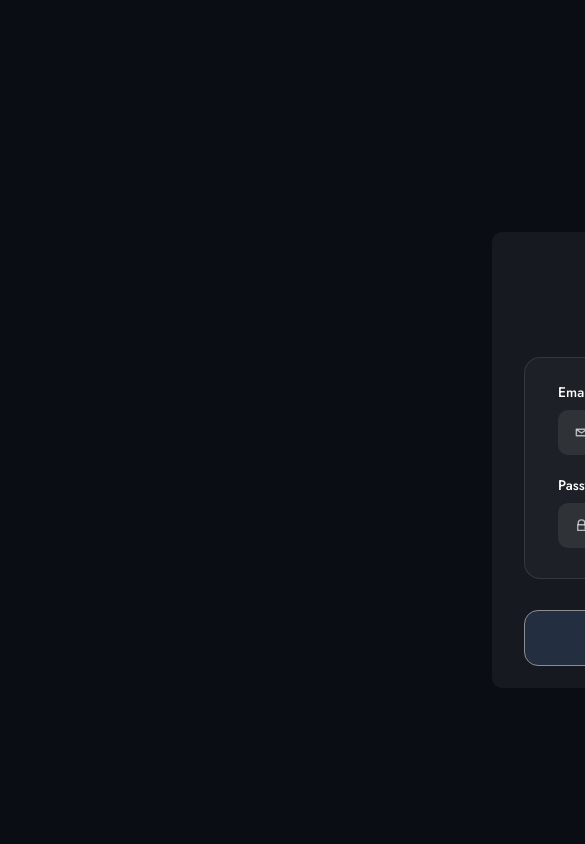
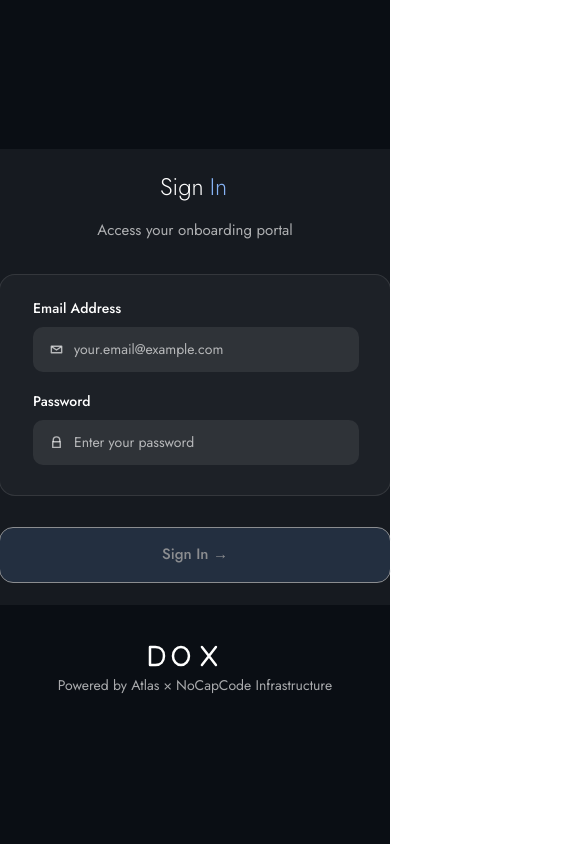
Before and after one commit to NoCapCode-tm/Dox, a React (Vite) app: page / in a window 390 px wide. Shown: the top 844 px of the page, 585 px wide, since content can reach past the window. Built offline with nearby package versions, Linux system fonts and the light colour scheme.

Commit message:
fix: make SignIn page responsive with flex centering instead of fixed canvas dimensions

```diff
--- a/src/pages/SignIn.jsx
+++ b/src/pages/SignIn.jsx
@@ -22,10 +22,9 @@ const SignIn = () => {
   };
 
   return (
-    <div className="relative w-[1440px] h-[1024px] bg-[#0A0E14] mx-auto overflow-hidden">
-
+<div className="relative min-h-screen w-full bg-[#0A0E14] flex flex-col items-center justify-center">
       {/* ── Card — 456×456, top:232, left:492, radius:10px ── */}
-      <div className="absolute top-[232px] left-[492px] w-[456px] h-[456px] rounded-[10px] bg-[rgba(255,255,255,0.05)]">
+      <div className="relative w-[456px] h-[456px] rounded-[10px] bg-[rgba(255,255,255,0.05)]">
 
         {/* Title — top:22, left:193, width:71, height:33 */}
         <div className="absolute top-[22px] left-[193px] w-[71px] h-[33px] flex items-center gap-[6px]">
@@ -97,15 +96,15 @@ const SignIn = () => {
         </button>
       </div>
 
-      {/* ── DOX logo — top:930, left:673, width:94.875, height:22 ── */}
-      <div className="absolute top-[930px] left-[673px] w-[94px] h-[22px]">
-        <DoxLogo />
-      </div>
-
-      {/* ── Footer text — top:967, left:485, width:471, height:27 ── */}
-      <p className="absolute top-[967px] left-[485px] w-[471px] h-[27px] font-[Jost] text-[24px] font-normal text-[rgba(255,255,255,0.65)] leading-[27px] text-center m-0">
-        Powered by Atlas × NoCapCode Infrastructure
-      </p>
+      {/* Footer — below card, centered */}
+<div className="flex flex-col items-center gap-[8px] mt-[40px]">
+  <div className="w-[94px] h-[22px]">
+    <DoxLogo />
+  </div>
+  <p className="font-[Jost] text-[14px] font-normal text-[rgba(255,255,255,0.65)] text-center m-0">
+    Powered by Atlas × NoCapCode Infrastructure
+  </p>
+</div>
     </div>
   );
 };
```
